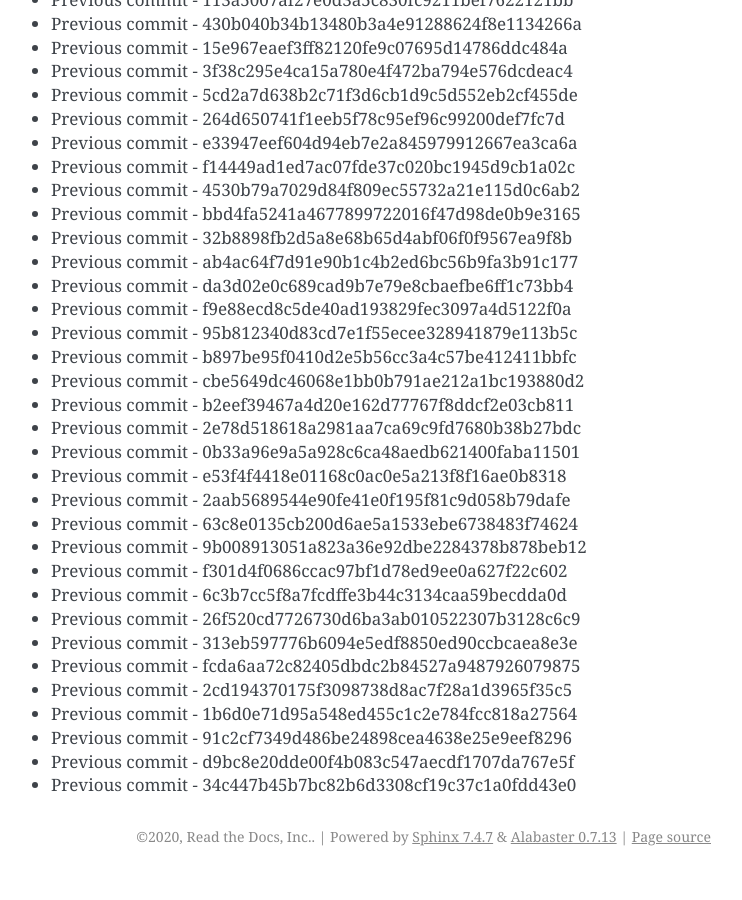
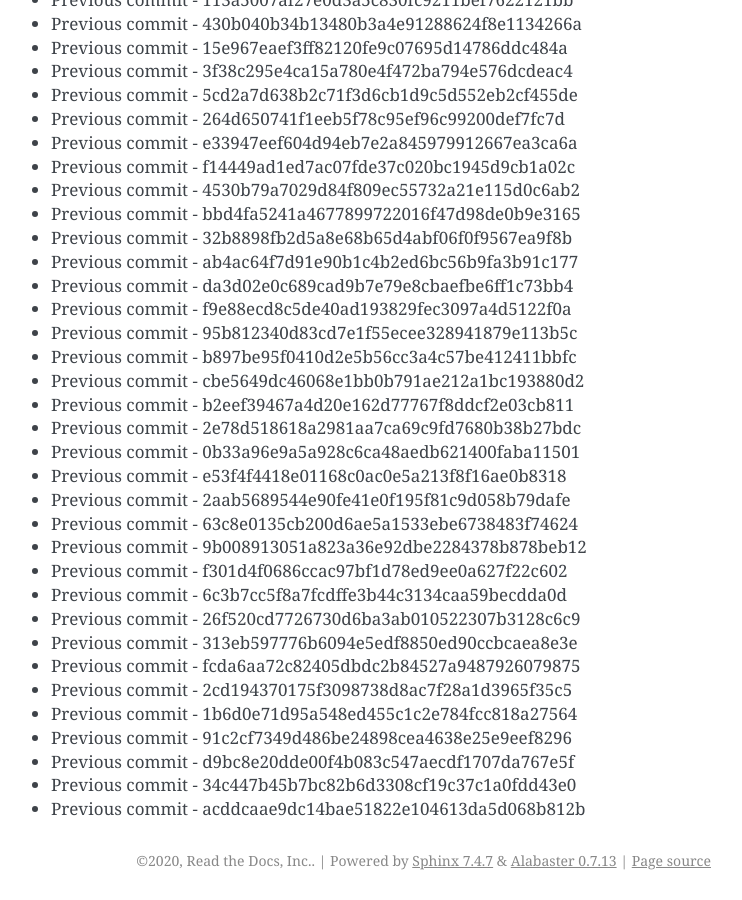
Before and after one commit to readthedocs/rtd-git-stresstest, a Sphinx documentation site: the page built from docs/updates.rst, in a window 1280 px wide and 900 px high, scrolled down 77686 px. Shown: the whole window, without its empty margins (399-1141 px from the left). Built offline with Sphinx 7.4.7, drawn with Linux system fonts in a browser that asks for light colours; before the commit the page ends 78562 px from its top, so only the background shows below that.

Commit message:
Generating commit from previous: acddcaae9dc14bae51822e104613da5d068b812b

```diff
--- a/docs/updates.rst
+++ b/docs/updates.rst
@@ -3296,3 +3296,4 @@ It can be tested for any performance characteristics.
 * Previous commit - 91c2cf7349d486be24898cea4638e25e9eef8296
 * Previous commit - d9bc8e20dde00f4b083c547aecdf1707da767e5f
 * Previous commit - 34c447b45b7bc82b6d3308cf19c37c1a0fdd43e0
+* Previous commit - acddcaae9dc14bae51822e104613da5d068b812b
```
